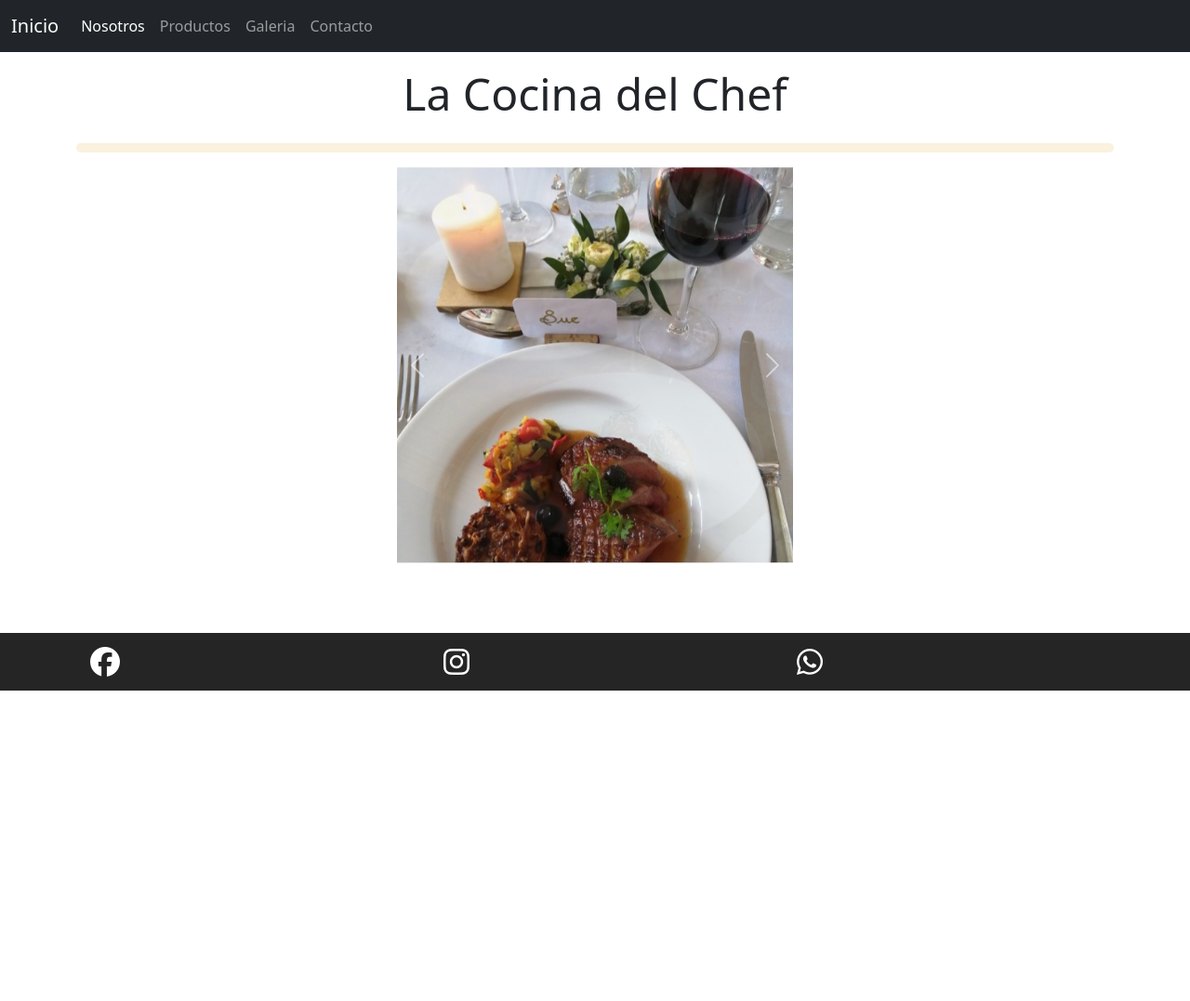
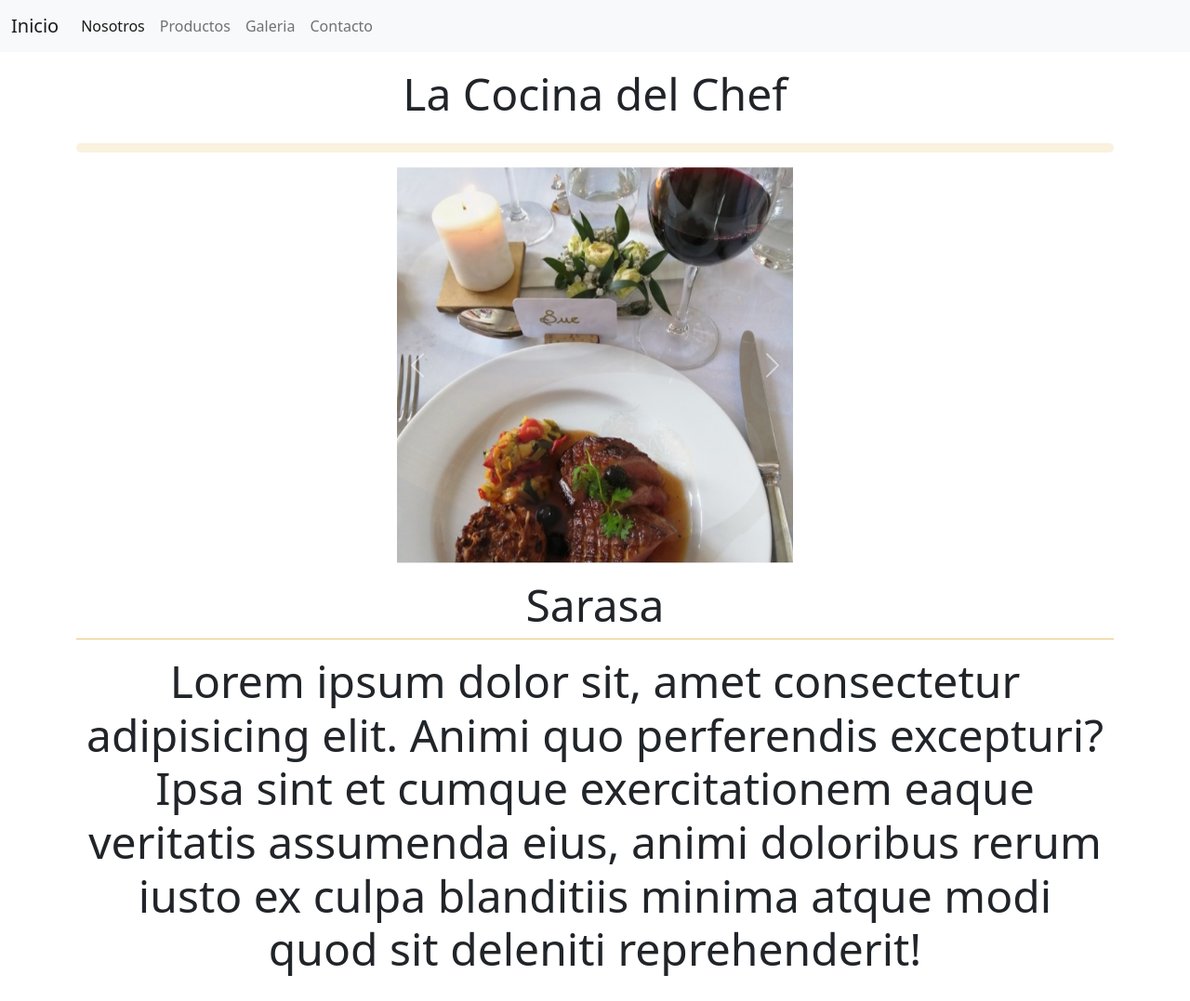
Before and after one commit to matiSolis/bootstrapEntrega, a plain HTML site: page index.html in a window 1280 px wide. Shown: the top 1077 px of the page at 93% size. Before the commit the page ends 800 px from the top, so only its background shows below. Drawn offline with nearby package versions, Linux system fonts and the light colour scheme.

Commit message:
termine index

```diff
--- a/css/styles.css
+++ b/css/styles.css
@@ -1,12 +1,13 @@
-/* .div div div img{
-    display: center;
-    margin: 50px;
-} */
+
 #carouselExampleFade{
     display: block;
     max-width: 450px;
     max-height: 450px;
 }
+#subtitulo1{
+    border-bottom: 1px solid rgb(233, 198, 124);
+}
+
 .separador {
     background-color:rgb(233, 198, 124);
     height: 10px;
@@ -16,9 +17,12 @@
 
 .footer {
     margin-top: 75px;
-    background-color: rgb(37, 37, 37);
+    background-color: rgb(160, 160, 160);
     color: #fff;
 }
 .footer div div div i{
+    display: flex;
+    flex-wrap: wrap;
+    justify-content: center;
     margin: 15px;
 }
--- a/index.html
+++ b/index.html
@@ -9,14 +9,13 @@
         integrity="sha384-0evHe/X+R7YkIZDRvuzKMRqM+OrBnVFBL6DOitfPri4tjfHxaWutUpFmBp4vmVor" crossorigin="anonymous">
     <link rel="preconnect" href="https://fonts.googleapis.com">
     <link rel="preconnect" href="https://fonts.gstatic.com" crossorigin>
-    <link href="https://fonts.googleapis.com/css2?family=Arvo&display=swap" rel="stylesheet">
     <script src="https://kit.fontawesome.com/300fb5c1b5.js" crossorigin="anonymous"></script>
     <link rel="stylesheet" href="./css/styles.css">
 </head>
 
 <body>
     <header>
-        <nav class="navbar navbar-expand navbar-dark bg-dark">
+        <nav class="navbar navbar-expand-lg bg-light">
             <div class="container-fluid">
                 <a class="navbar-brand" href="./index.html">Inicio</a>
                 <button class="navbar-toggler" type="button" data-bs-toggle="collapse" data-bs-target="#navbarNav"
@@ -76,17 +75,25 @@
                 </button>
             </div>
         </div>
+        <div class="container">
+            <div class="row">
+                <div class="col-12">
+                    <h3 class="display-5 mt-2 p-2 text-center" id="subtitulo1">Sarasa</h3>
+                    <p class="display-5 mt-2 p-2 text-center">Lorem ipsum dolor sit, amet consectetur adipisicing elit. Animi quo perferendis excepturi? Ipsa sint et cumque exercitationem eaque veritatis assumenda eius, animi doloribus rerum iusto ex culpa blanditiis minima atque modi quod sit deleniti reprehenderit!</p>
+                </div>
+            </div>
+        </div>
     </main>
     <footer class="footer">
         <div class="container">
             <div class="row">
-                <div class="col-12 col-md-4">
+                <div class="col-12 col-md-4 col-xs-6 d-center">
                     <i class="fa-brands fa-facebook fa-2x"></i>
                 </div>
-                <div class="col-12 col-md-4">
+                <div class="col-12 col-md-4 col-xs-6 d-center">
                     <i class="fa-brands fa-instagram fa-2x"></i>
                 </div>
-                <div class="col-12 col-md-4">
+                <div class="col-12 col-md-4 col-xs-6 d-center">
                     <i class="fa-brands fa-whatsapp fa-2x"></i>
                 </div>
             </div>
```
Also changed, not shown: contacto.html (+3 -4 lines), galeria.html (+3 -4 lines), nosotros.html (+3 -4 lines), productos.html (+3 -4 lines).
